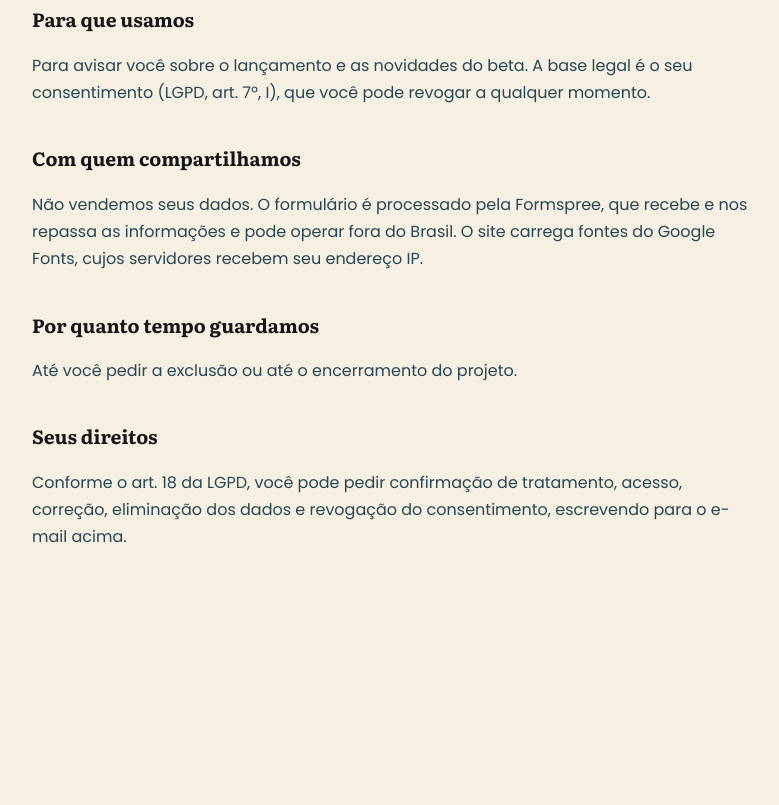
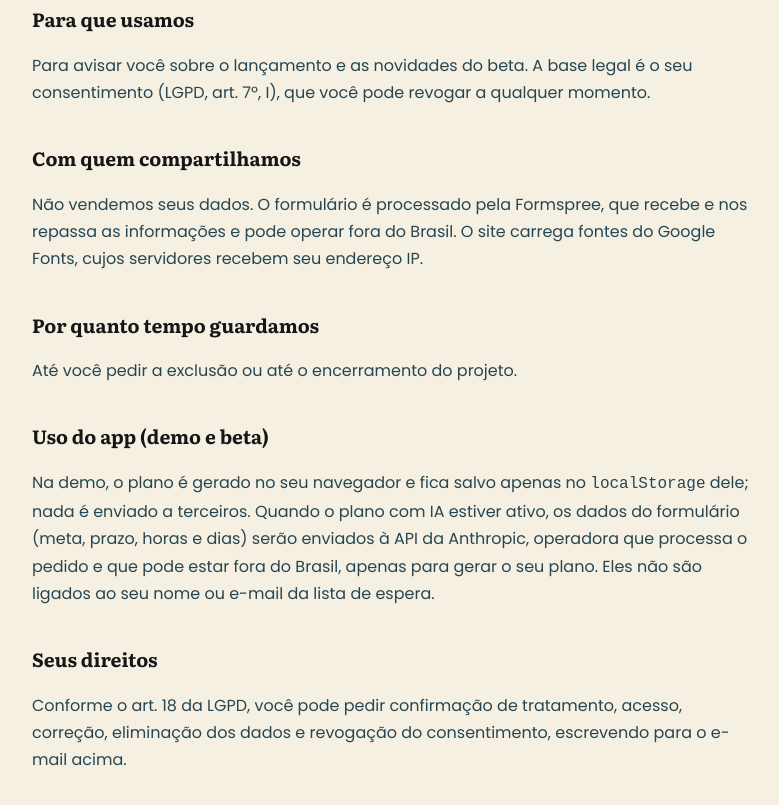
Before and after one commit to toinsql/toinkan, a website: page privacidade.html in a window 1280 px wide. Shown: the part 503-1308 px from the top of the page, without its empty margins (248-1027 px from the left). Before the commit the page ends 1150 px from the top, so only its background shows below. Drawn offline with Linux system fonts and the light colour scheme.

Commit message:
docs(privacy): descrever demo, localStorage e envio à API da Anthropic

```diff
--- a/privacidade.html
+++ b/privacidade.html
@@ -1,9 +1,10 @@
 <!DOCTYPE html><html lang="pt-BR"><head><meta charset="UTF-8"><meta name="viewport" content="width=device-width, initial-scale=1.0"><title>Política de Privacidade — ToinkanAI</title><meta name="robots" content="index,follow">
 <link href="https://fonts.googleapis.com/css2?family=Literata:wght@600;700&family=Poppins:wght@400;500&display=swap" rel="stylesheet">
 <style>body{margin:0;background:#F5F0E1;color:#264653;font:400 1rem/1.7 Poppins,sans-serif}main{max-width:720px;margin:0 auto;padding:56px 24px 80px}h1,h2{font-family:Literata,serif;color:#161616}h2{margin-top:36px;font-size:1.2rem}a{color:#264653;font-weight:500}.sm{opacity:.6;font-size:.85rem}</style></head>
-<body><main><p><a href="/">← ToinkanAI</a></p><h1>Política de Privacidade</h1><p class="sm">Última atualização: 20/10/2026</p><h2>Quem somos</h2><p>O ToinkanAI é um projeto em fase beta mantido por Toin, no Brasil. Contato e pedidos sobre dados: <a href="mailto:contact@toinkan.online">contact@toinkan.online</a>.</p>
+<body><main><p><a href="/">← ToinkanAI</a></p><h1>Política de Privacidade</h1><p class="sm">Última atualização: 21/10/2026</p><h2>Quem somos</h2><p>O ToinkanAI é um projeto em fase beta mantido por Toin, no Brasil. Contato e pedidos sobre dados: <a href="mailto:contact@toinkan.online">contact@toinkan.online</a>.</p>
 <h2>Dados que coletamos</h2><p>Apenas o nome e o e-mail que você informa na lista de espera.</p>
 <h2>Para que usamos</h2><p>Para avisar você sobre o lançamento e as novidades do beta. A base legal é o seu consentimento (LGPD, art. 7º, I), que você pode revogar a qualquer momento.</p>
 <h2>Com quem compartilhamos</h2><p>Não vendemos seus dados. O formulário é processado pela Formspree, que recebe e nos repassa as informações e pode operar fora do Brasil. O site carrega fontes do Google Fonts, cujos servidores recebem seu endereço IP.</p>
 <h2>Por quanto tempo guardamos</h2><p>Até você pedir a exclusão ou até o encerramento do projeto.</p>
+<h2>Uso do app (demo e beta)</h2><p>Na demo, o plano é gerado no seu navegador e fica salvo apenas no <code>localStorage</code> dele; nada é enviado a terceiros. Quando o plano com IA estiver ativo, os dados do formulário (meta, prazo, horas e dias) serão enviados à API da Anthropic, operadora que processa o pedido e que pode estar fora do Brasil, apenas para gerar o seu plano. Eles não são ligados ao seu nome ou e-mail da lista de espera.</p>
 <h2>Seus direitos</h2><p>Conforme o art. 18 da LGPD, você pode pedir confirmação de tratamento, acesso, correção, eliminação dos dados e revogação do consentimento, escrevendo para o e-mail acima.</p></main></body></html>
```
